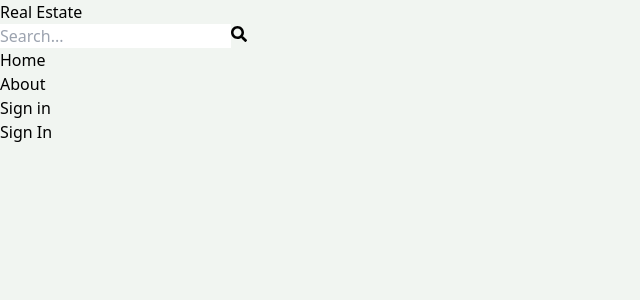
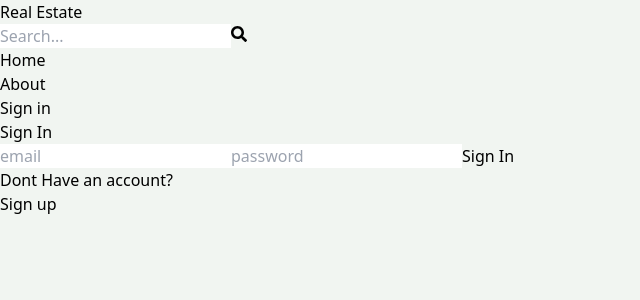
Before and after one commit to NiihaarrX/real-estate-project, a React (Vite) app in the folder client/: page /sign-in in a window 1280 px wide. Shown: the top 300 px of the page, without its empty margins (0-640 px from the left). Built offline with nearby package versions, Linux system fonts and the light colour scheme.

Commit message:
SignIn complete

```diff
--- a/client/src/pages/SignIn.jsx
+++ b/client/src/pages/SignIn.jsx
@@ -1,9 +1,76 @@
-import React from 'react'
+import { useState } from 'react';
+import { Link } from 'react-router-dom';
+import { useNavigate } from 'react-router-dom';
 
 export default function SignIn() {
+  const [formData, setFormData] = useState({});
+  const [error, setError] = useState(null);
+  const [loading, setLoading] = useState(false);
+  const navigate = useNavigate();
+  const handleChange = (e) => {
+    setFormData({
+      ...formData,
+      [e.target.id]: e.target.value,
+    });
+  };
+
+  const handleSubmit = async (e) => {
+    e.preventDefault();
+    try {
+      setLoading(true);
+      const res = await fetch('/api/auth/signin', {
+        method: 'POST',
+        headers: {
+          'Content-Type': 'application/json',
+        },
+        body: JSON.stringify(formData),
+      });
+      const data = await res.json();
+      if (data.success === false) {
+        setLoading(false);
+        setError(data.message);
+        return;
+      }
+      setLoading(false);
+      setError(null);
+      navigate("/");
+    }
+    catch(error) {
+      setLoading(false);
+      setError(error.message);
+    }
+  };
+
   return (
-    <div>
-      Sign In
+    <div className='p-3 max-w-lg mx-auto'>
+      <h1 className='text-3xl text-center font-semibold my-7'>Sign In</h1>
+      <form onSubmit={handleSubmit} className='flex flex-col gap-4'>
+        <input
+          type='email'
+          placeholder='email'
+          className='border p-3 rounded-lg'
+          id='email'
+          onChange={handleChange}
+        />
+        <input
+          type='password'
+          placeholder='password'
+          className='border p-3 rounded-lg'
+          id='password'
+          onChange={handleChange}
+        />
+        <button disabled={loading}
+        className='bg-slate-700 text-white p-3 rounded-lg uppercase hover:opacity-95 disabled:opacity-80'>
+          {loading ? 'Loading...' : 'Sign In'}
+        </button>
+      </form>
+      <div className='flex gap-2 mt-5'>
+        <p>Dont Have an account?</p>
+        <Link to={'/sign-up'}>
+          <span className='text-blue-700'>Sign up</span>
+        </Link>
+      </div>
+      {error && <p className='text-red-500 mt-5'>{error}</p>}
     </div>
-  )
+  );
 }
```
